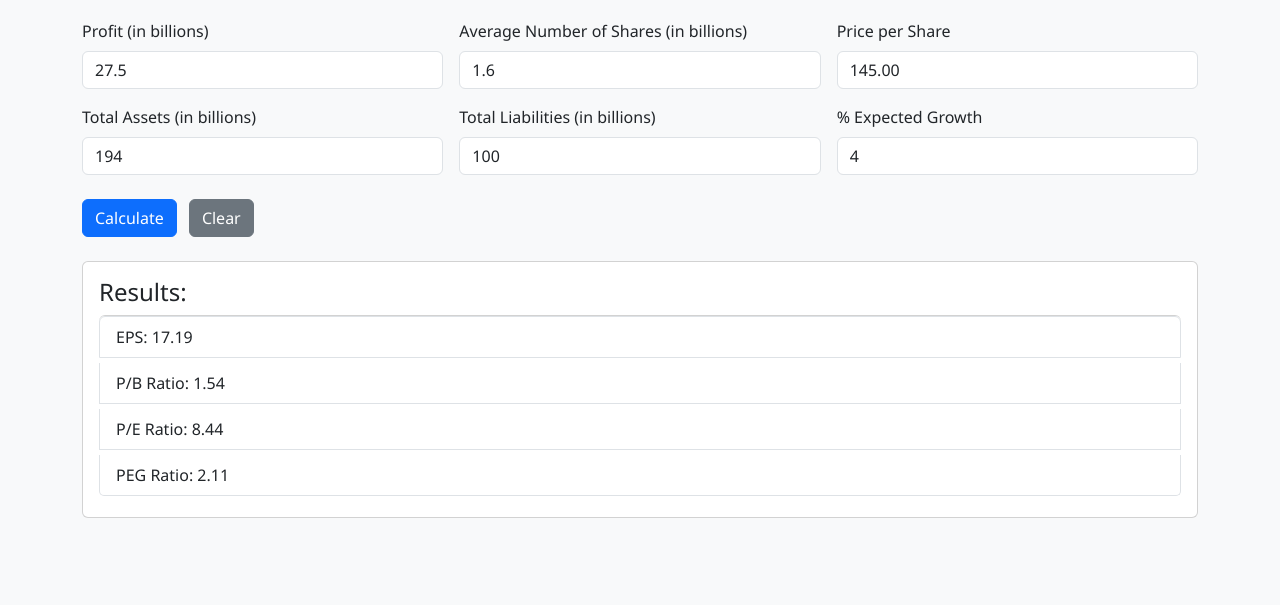
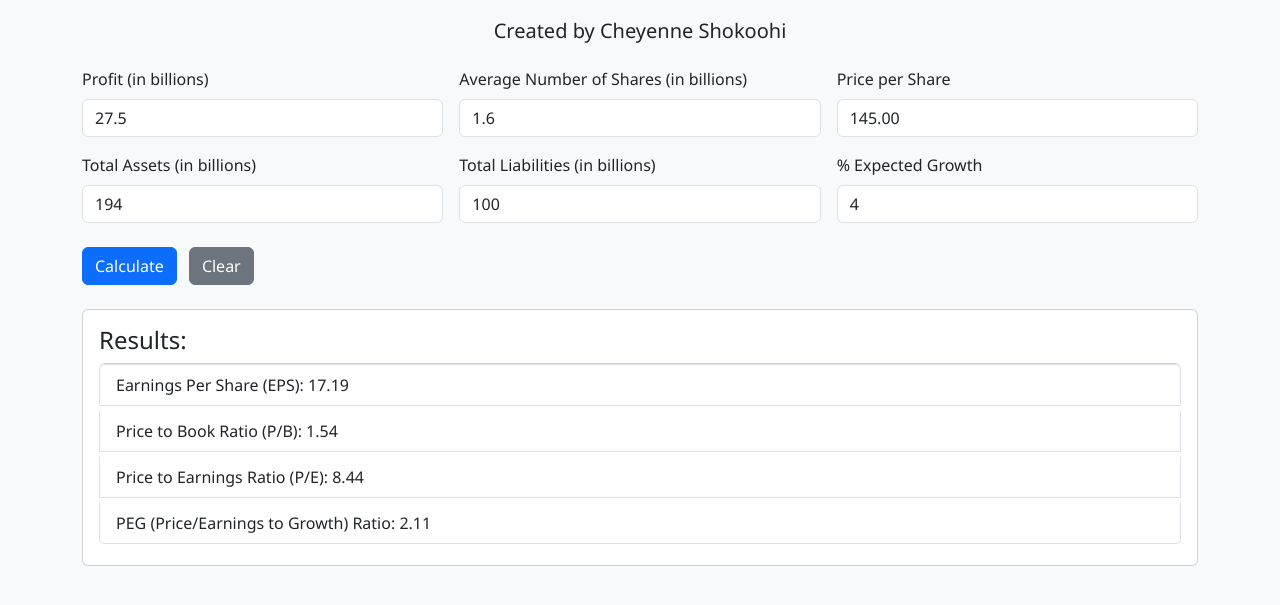
Before and after one commit to Chey404/financial-calulator, a plain HTML site: page index.html in a window 1280 px wide. Both pictures are taken after a click on the button "Calculate". Shown: the part 77-682 px from the top of the page. Drawn offline with nearby package versions, Linux system fonts and the light colour scheme.

Commit message:
add name to html, update results display

```diff
--- a/index.html
+++ b/index.html
@@ -9,8 +9,8 @@
 <body class="bg-light p-4">
   <div class="container">
     <h1 class="mb-4 text-center">Financial Metrics Calculator</h1>
-
-    <form id="financeForm" class="row g-3">
+      <h5 class="mb-4 text-center">Created by Cheyenne Shokoohi</h5>
+    <form id="inputForm" class="row g-3">
 <div class="col-md-4">
   <label class="form-label">Profit (in billions)</label>
   <input type="number" class="form-control" id="profit" value="27.5">
--- a/script.js
+++ b/script.js
@@ -26,10 +26,10 @@ function calculateMetrics() {
     <div class="card p-3">
       <h4>Results:</h4>
       <ul class="list-group">
-        <li class="list-group-item">EPS: ${eps.toFixed(2)}</li>
-        <li class="list-group-item">P/B Ratio: ${pb.toFixed(2)}</li>
-        <li class="list-group-item">P/E Ratio: ${pe.toFixed(2)}</li>
-        <li class="list-group-item">PEG Ratio: ${peg.toFixed(2)}</li>
+        <li class="list-group-item">Earnings Per Share (EPS): ${eps.toFixed(2)}</li>
+        <li class="list-group-item">Price to Book Ratio (P/B): ${pb.toFixed(2)}</li>
+        <li class="list-group-item">Price to Earnings Ratio (P/E): ${pe.toFixed(2)}</li>
+        <li class="list-group-item">PEG (Price/Earnings to Growth) Ratio: ${peg.toFixed(2)}</li>
       </ul>
     </div>
   `;
```
